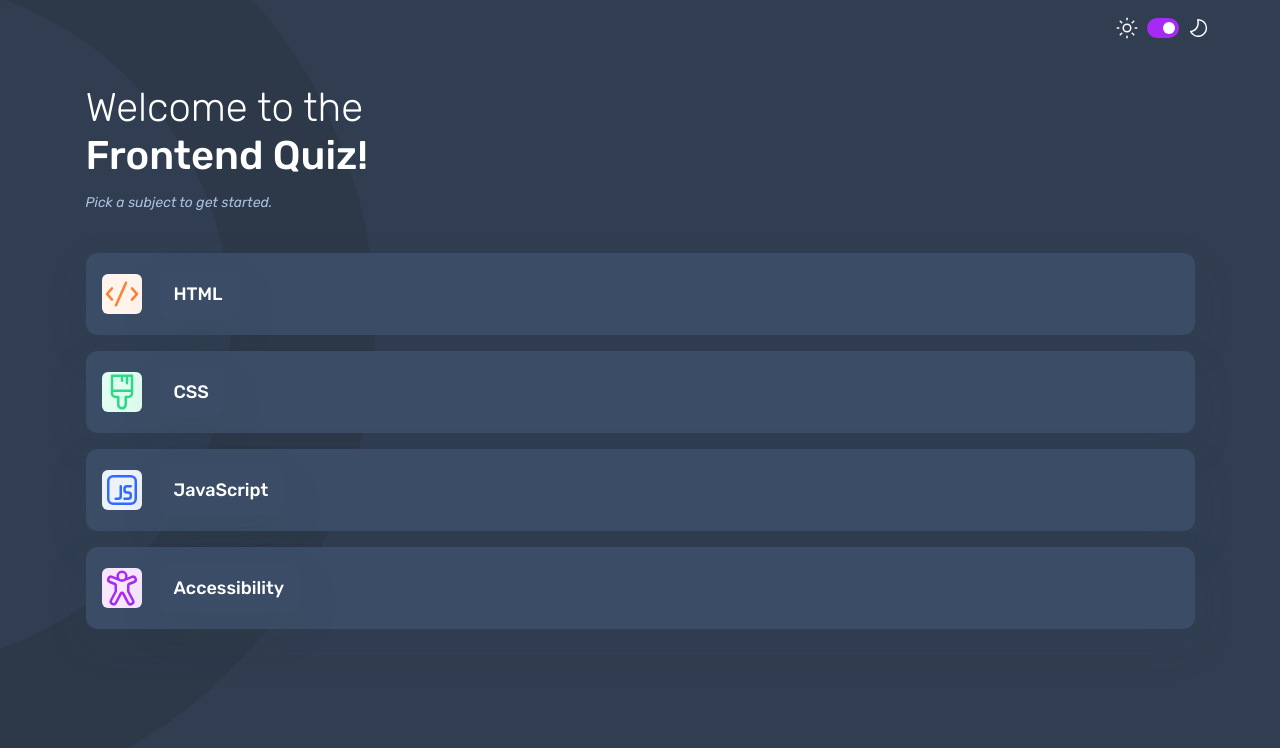
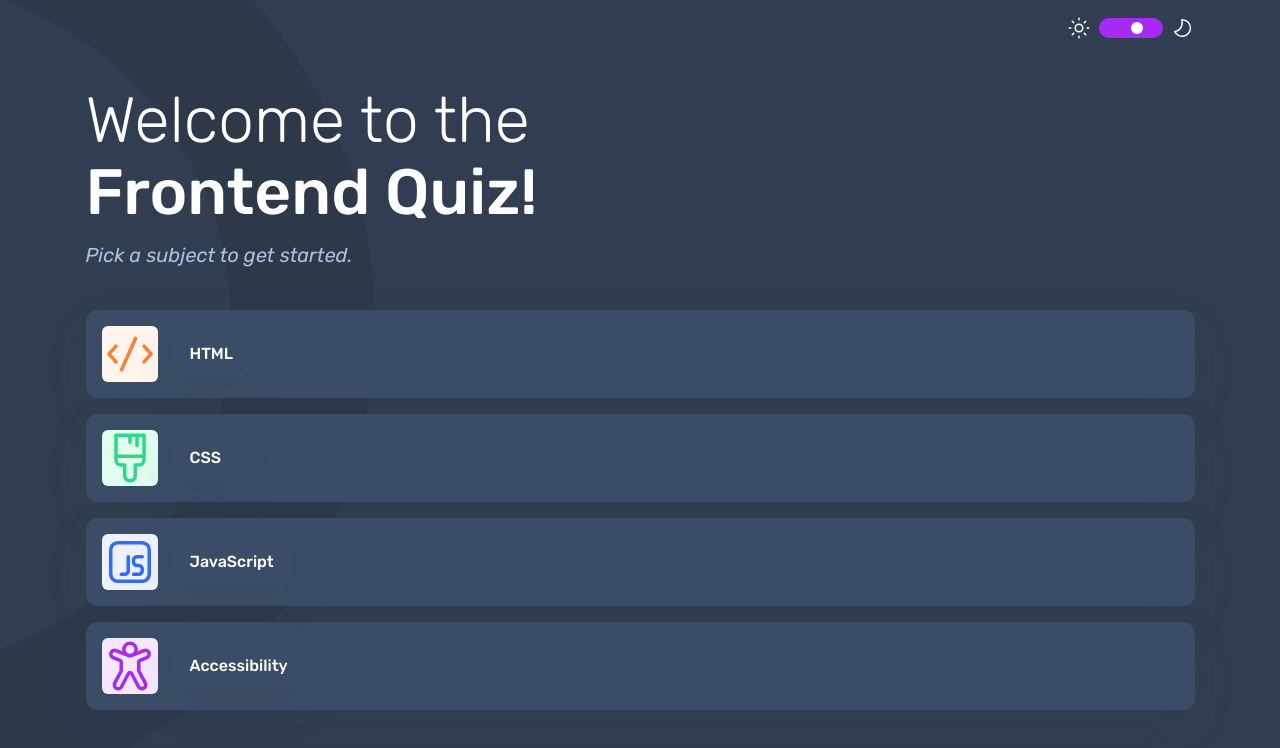
Before and after one commit to jayco01/frontend-quiz-app, a plain HTML site: page index.html in a window 1280 px wide. Drawn offline with Linux system fonts and the light colour scheme.

Commit message:
added clamps to make it more responsive

```diff
--- a/styles/styles.css
+++ b/styles/styles.css
@@ -108,7 +108,7 @@ header {
     align-items: center;
     gap: var(--spacing-8px);
     margin-left: auto;
-    width: 5rem;
+    width: clamp(5rem, 11vw, 8rem);
 }
 
 .theem__icon {
@@ -181,14 +181,14 @@ main {
 }
 .menu__title h1 {
     font-weight: var(--fw-300);
-    font-size: var(--fs-40px);
+    font-size: clamp(var(--fs-40px), 7vw, var(--fs-64px));
     line-height: var(--lh-100);
     letter-spacing: 0%;
 }
 
 .menu__title h2 {
     font-weight: var(--fw-500);
-    font-size: var(--fs-40px);
+    font-size: clamp(var(--fs-40px), 7vw, var(--fs-64px));
     line-height: var(--lh-100);
     letter-spacing: 0%;
 }
@@ -196,7 +196,7 @@ main {
 .menu__text {
     font-weight: var(--fw-400);
     font-style: italic;
-    font-size: var(--fs-14px);
+    font-size: clamp(var(--fs-14px), 2.2vw, var(--fs-20px));
     line-height: var(--lh-150);
     letter-spacing: 0%;
     color: var(--clr-blue300);
@@ -219,37 +219,47 @@ main {
     box-shadow: 0px 16px 40px 0px #313E5124;
 }
 
+.menu__option-icon {
+    display: flex;
+    justify-content: center;
+    align-items: center;
+}
+.menu__option-icon img{
+    width: 100%;
+    height: 100%;
+}
+
 #html-icon {
-    width: var(--spacing-40px);
-    height: var(--spacing-40px);
+    width: clamp(var(--spacing-40px), 6.2vw, 3.5rem);
+    height: clamp(var(--spacing-40px), 6.2vw, 3.5rem);
     background-color: var(--clr-orange50);
     border-radius: 0.375rem;
 }
 
 #css-icon {
-    width: var(--spacing-40px);
-    height: var(--spacing-40px);
+    width: clamp(var(--spacing-40px), 6.2vw, 3.5rem);
+    height: clamp(var(--spacing-40px), 6.2vw, 3.5rem);
     background-color: var(--clr-green100);
     border-radius: 0.375rem;
 }
 
 #js-icon {
-    width: var(--spacing-40px);
-    height: var(--spacing-40px);
+    width: clamp(var(--spacing-40px), 6.2vw, 3.5rem);
+    height: clamp(var(--spacing-40px), 6.2vw, 3.5rem);
     background-color: var(--clr-blue100);
     border-radius: 0.375rem;
 }
 
 #access-icon {
-    width: var(--spacing-40px);
-    height: var(--spacing-40px);
+    width: clamp(var(--spacing-40px), 6.2vw, 3.5rem);
+    height: clamp(var(--spacing-40px), 6.2vw, 3.5rem);
     background-color: var(--clr-purple100);
     border-radius: 0.375rem;
 }
 
 .menu__option {
     font-weight: var(--fw-500);
-    font-size: var(--fs-18px);
+    font-size: clamp(var(--fs-18px),3.1,var(--fs-28px));
     line-height: var(--lh-100);
     letter-spacing: 0%;
     margin: 0%;
```
